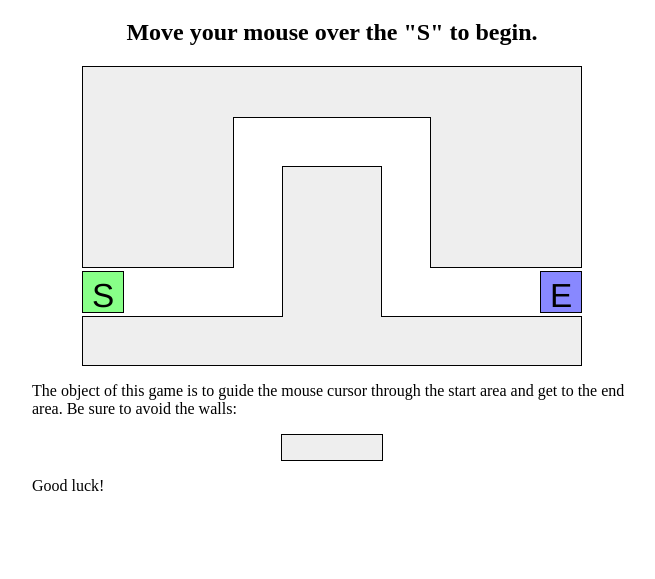
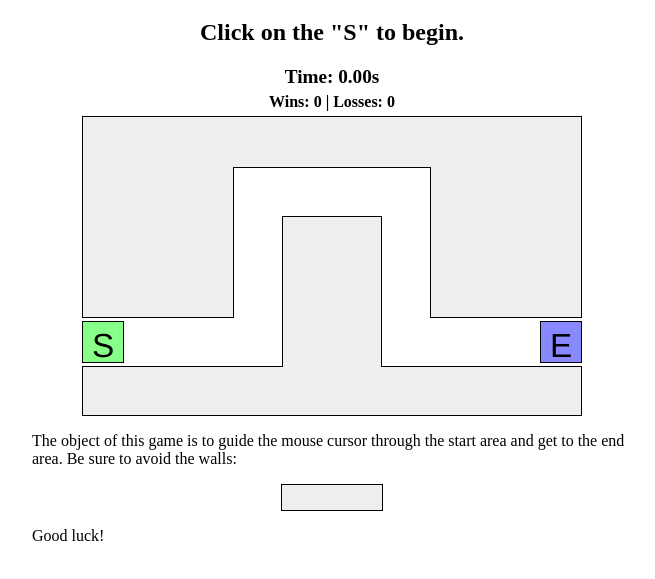
Before and after one commit to ranrania3/CAW_Labs, a plain HTML site: page Lab[2]part[2]/Lab2_maze.html in a window 1280 px wide. Shown: the part 61-640 px from the top of the page, without its empty margins (308-963 px from the left). Drawn offline with Linux system fonts and the light colour scheme.

Commit message:
Update Lab2_maze.html

```diff
--- a/Lab[2]part[2]/Lab2_maze.html
+++ b/Lab[2]part[2]/Lab2_maze.html
@@ -13,7 +13,12 @@
 
 	<body>
 		<h1>The Amazing Mouse Maze!</h1>
-		<h2 id="status">Move your mouse over the "S" to begin.</h2>
+		<h2 id="status">Click on the "S" to begin.</h2>
+		<div id="timer">Time: 0.00s</div>
+
+		<div id="score">
+			Wins: 0 | Losses: 0
+		  </div>
 
 		<!-- This part of the page represents the maze -->
 		<div id="maze">
```
